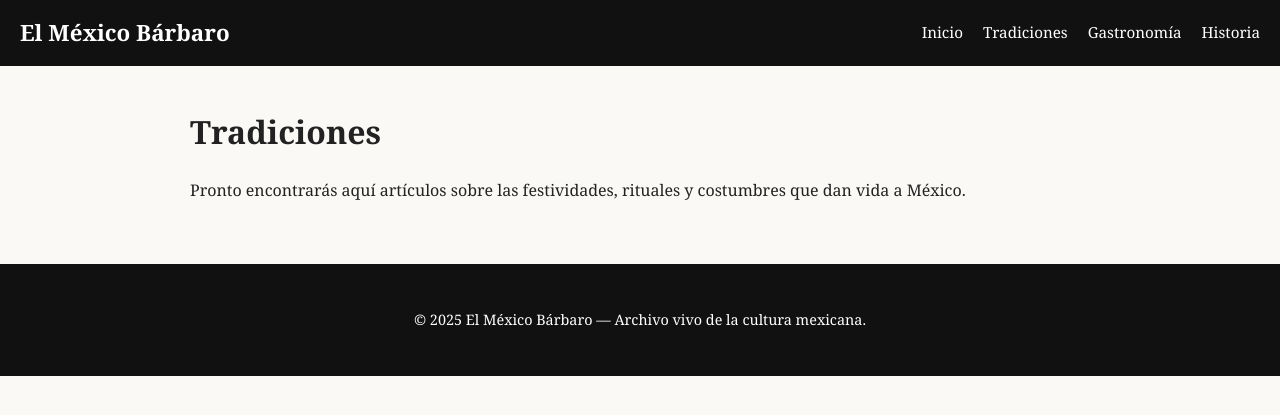
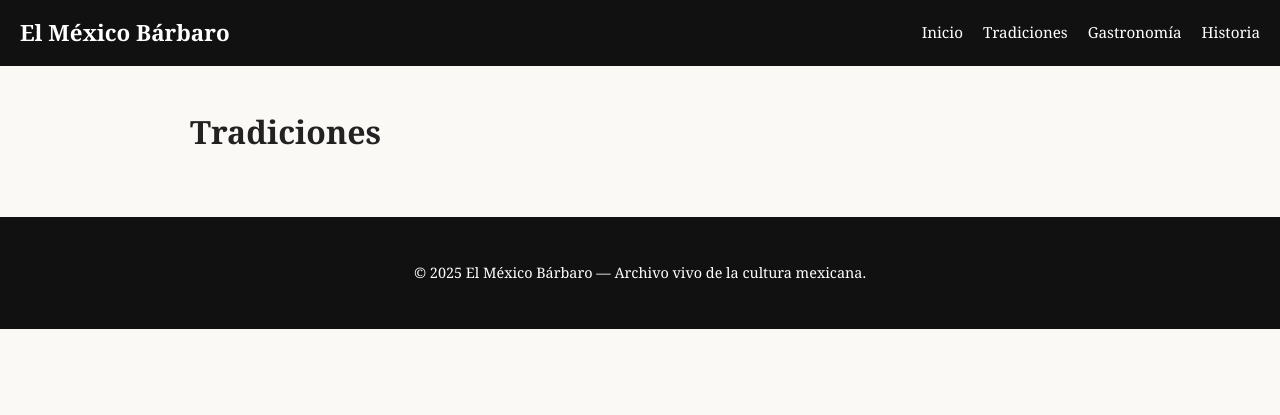
Before and after one commit to elbracamonte/elbracamonte.github.io, a Jekyll site: the page built from tradiciones/index.html, in a window 1280 px wide. Shown: the top 415 px of the page. Built offline with Jekyll 4.4.1, drawn with Linux system fonts in a browser that asks for light colours.

Commit message:
Update index.html

```diff
--- a/tradiciones/index.html
+++ b/tradiciones/index.html
@@ -4,5 +4,3 @@ title: Tradiciones
 ---
 
 <h1>Tradiciones</h1>
-
-<p>Pronto encontrarás aquí artículos sobre las festividades, rituales y costumbres que dan vida a México.</p>
```
